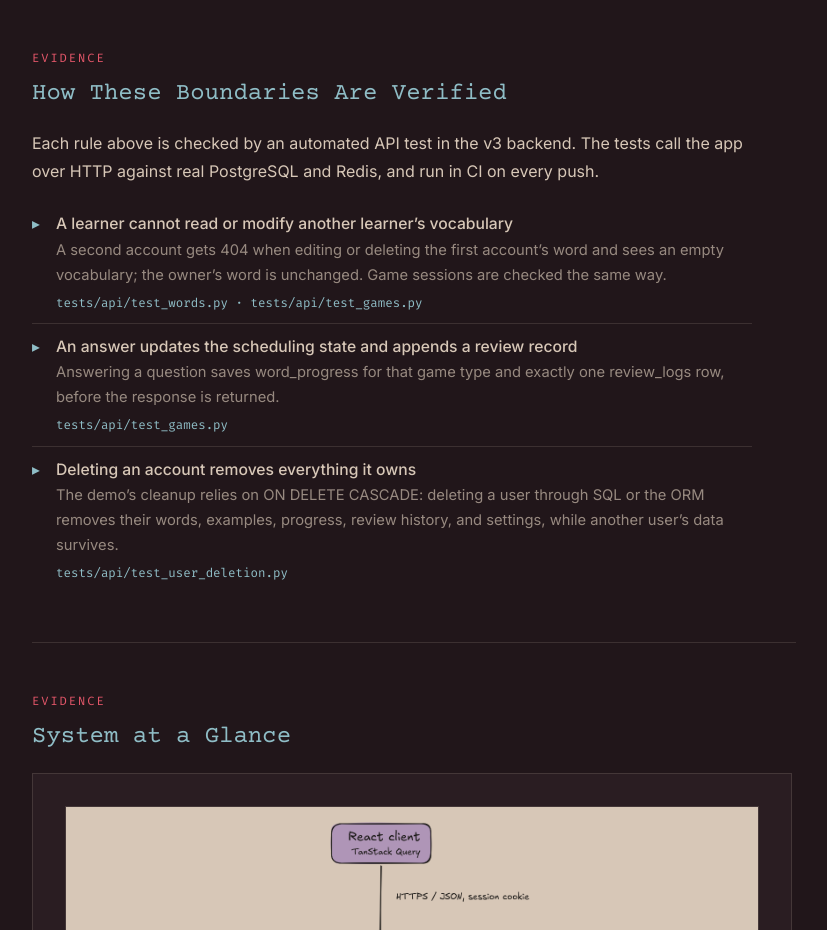
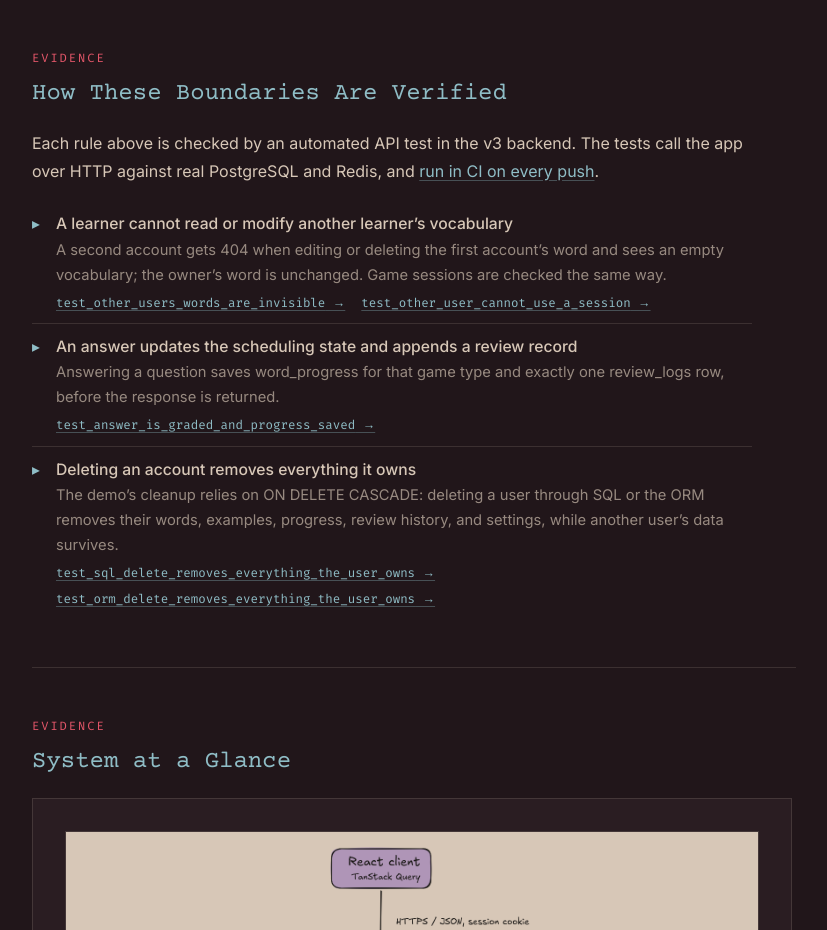
Before and after one commit to marusyaganza/mariia_ganza, a Next.js app: page /cases/language-learning-platform in a window 1280 px wide. Shown: the part 5980-6910 px from the top of the page, without its empty margins (50-877 px from the left). Built offline with nearby package versions, Linux system fonts and the light colour scheme.

Commit message:
content: link verification claims to pinned API tests and CI

```diff
--- a/src/components/CaseStudy/CaseStudy.module.css
+++ b/src/components/CaseStudy/CaseStudy.module.css
@@ -385,6 +385,29 @@ html:has(.lightbox[open]) {
   padding-top: 2px;
 }
 
+/* Test names in the verification list, linking to the source */
+.testLink {
+  font-family: var(--font-accent);
+  font-size: 0.78rem;
+  color: var(--blue);
+  text-decoration: underline;
+  text-decoration-color: rgba(143, 189, 198, 0.35);
+  text-underline-offset: 3px;
+  overflow-wrap: anywhere;
+}
+
+.inlineLink {
+  color: var(--blue);
+  text-decoration: underline;
+  text-decoration-color: rgba(143, 189, 198, 0.35);
+  text-underline-offset: 3px;
+}
+
+.testLink:hover,
+.inlineLink:hover {
+  text-decoration-color: var(--blue);
+}
+
 .linkChip {
   font-family: var(--font-accent);
   font-size: 0.85rem;
--- a/src/content/cases/languageLearningPlatform/Body.tsx
+++ b/src/content/cases/languageLearningPlatform/Body.tsx
@@ -19,6 +19,7 @@ import {
   settingsScreen,
   snapshotRows,
   verificationItems,
+  apiCiUrl,
 } from "./data";
 import architectureDiagram from "./architecture.png";
 
@@ -133,7 +134,16 @@ const LanguageLearningBody = () => {
         <p>
           Each rule above is checked by an automated API test in the v3 backend.
           The tests call the app over HTTP against real PostgreSQL and Redis,
-          and run in CI on every push.
+          and{" "}
+          <a
+            href={apiCiUrl}
+            className={styles.inlineLink}
+            target="_blank"
+            rel="noopener noreferrer"
+          >
+            run in CI on every push
+          </a>
+          .
         </p>
         <ul className={`${styles.arrowList} ${styles.arrowListBlue}`}>
           {verificationItems.map((item) => (
@@ -142,8 +152,18 @@ const LanguageLearningBody = () => {
               <span className="block text-[0.92rem] text-text-dim">
                 {item.evidence}
               </span>
-              <span className="mt-1 block font-accent text-[0.78rem] text-blue">
-                {item.files.join(" · ")}
+              <span className="mt-1 flex flex-wrap gap-x-4 gap-y-1">
+                {item.tests.map((test) => (
+                  <a
+                    key={test.name}
+                    href={test.href}
+                    className={styles.testLink}
+                    target="_blank"
+                    rel="noopener noreferrer"
+                  >
+                    {test.name} →
+                  </a>
+                ))}
               </span>
             </li>
           ))}
--- a/src/content/cases/languageLearningPlatform/data.ts
+++ b/src/content/cases/languageLearningPlatform/data.ts
@@ -217,24 +217,62 @@ export const productScreen = {
   alt: "Dictionary search for “lever” in the current client: noun and verb entries with pronunciation, audio, definitions, an example, an illustration, word forms, and a save button.",
 } as const;
 
+// Pinned to a commit so the line ranges keep pointing at the described tests
+const API_REPO = "https://github.com/marusyaganza/language-power-api";
+const API_COMMIT = "25a4443e58417fcdc74f8c337839504ea6e70500";
+const apiTest = (file: string, name: string, lines: string) => ({
+  name,
+  href: `${API_REPO}/blob/${API_COMMIT}/tests/api/${file}#${lines}`,
+});
+
+export const apiCiUrl = `${API_REPO}/actions/workflows/ci.yml`;
+
 export const verificationItems = [
   {
     claim: "A learner cannot read or modify another learner’s vocabulary",
     evidence:
       "A second account gets 404 when editing or deleting the first account’s word and sees an empty vocabulary; the owner’s word is unchanged. Game sessions are checked the same way.",
-    files: ["tests/api/test_words.py", "tests/api/test_games.py"],
+    tests: [
+      apiTest(
+        "test_words.py",
+        "test_other_users_words_are_invisible",
+        "L130-L141",
+      ),
+      apiTest(
+        "test_games.py",
+        "test_other_user_cannot_use_a_session",
+        "L174-L181",
+      ),
+    ],
   },
   {
     claim: "An answer updates the scheduling state and appends a review record",
     evidence:
       "Answering a question saves word_progress for that game type and exactly one review_logs row, before the response is returned.",
-    files: ["tests/api/test_games.py"],
+    tests: [
+      apiTest(
+        "test_games.py",
+        "test_answer_is_graded_and_progress_saved",
+        "L114-L128",
+      ),
+    ],
   },
   {
     claim: "Deleting an account removes everything it owns",
     evidence:
       "The demo’s cleanup relies on ON DELETE CASCADE: deleting a user through SQL or the ORM removes their words, examples, progress, review history, and settings, while another user’s data survives.",
-    files: ["tests/api/test_user_deletion.py"],
+    tests: [
+      apiTest(
+        "test_user_deletion.py",
+        "test_sql_delete_removes_everything_the_user_owns",
+        "L47-L62",
+      ),
+      apiTest(
+        "test_user_deletion.py",
+        "test_orm_delete_removes_everything_the_user_owns",
+        "L65-L71",
+      ),
+    ],
   },
 ] as const;
 
```
Also changed, not shown: 1 other file (tests, documents, lock files or other folders).
